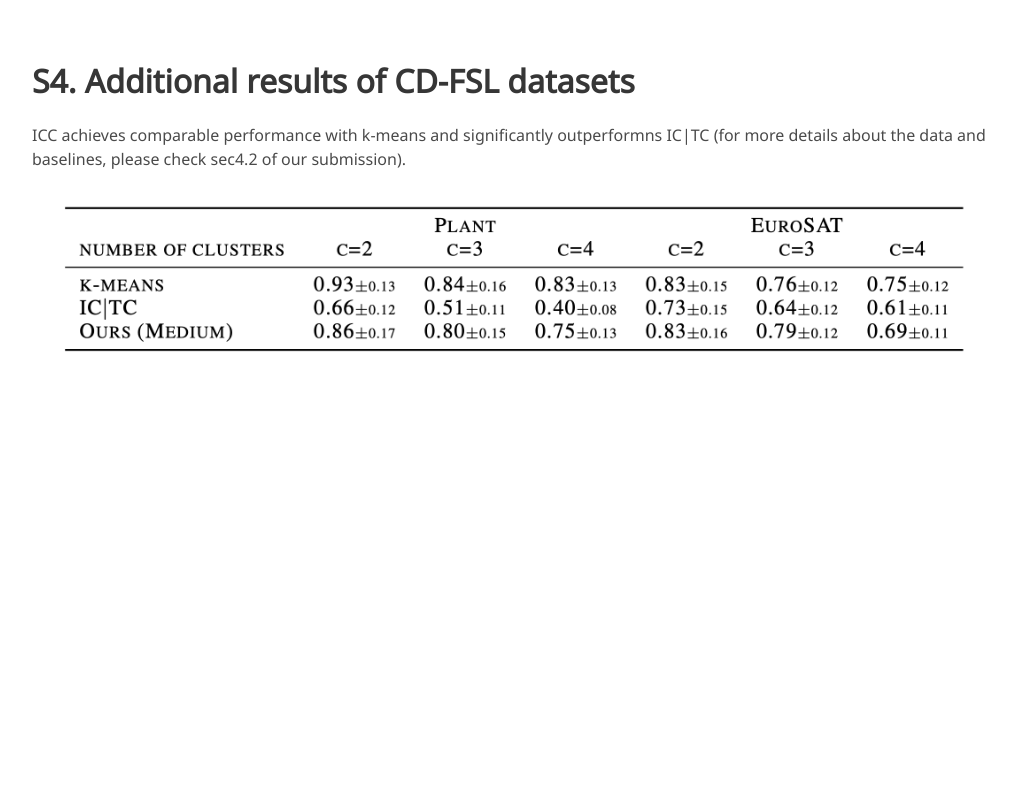
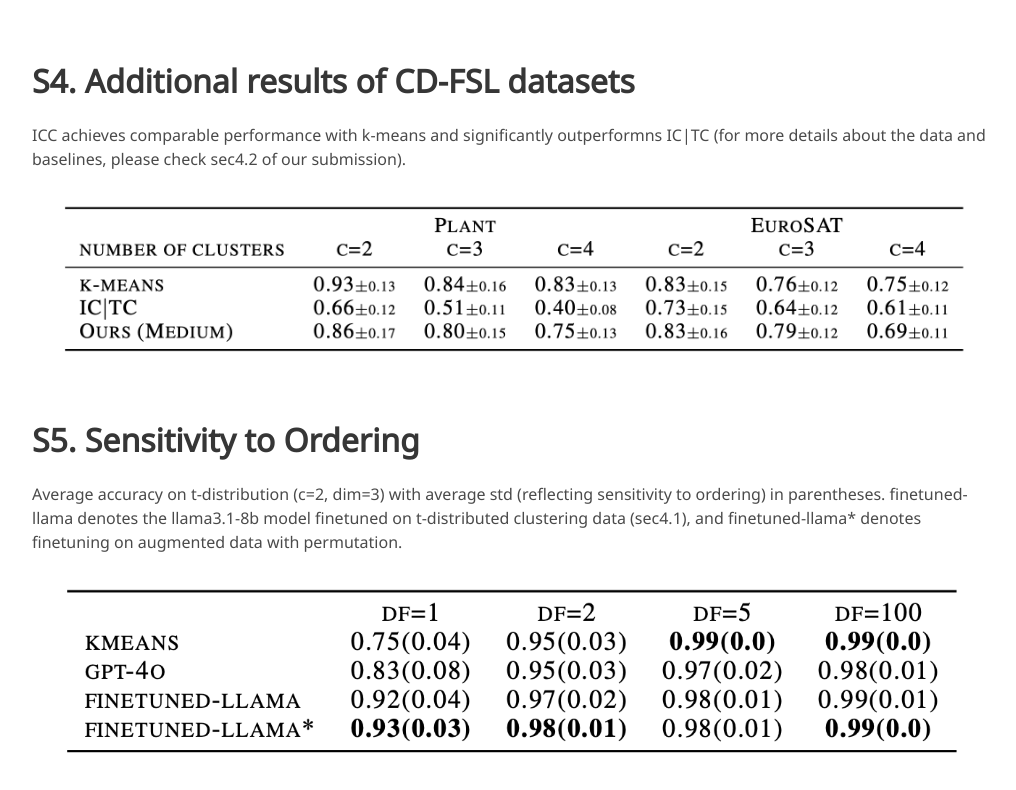
Before and after one commit to in-context-clustering/in-context-clustering.github.io, a plain HTML site: page index.html in a window 1280 px wide. Shown: the part 3069-3859 px from the top of the page, without its empty margins (128-1144 px from the left). Before the commit the page ends 3455 px from the top, so only its background shows below. Drawn offline with nearby package versions, Linux system fonts and the light colour scheme; some icons are missing; a web font is replaced by a local one.

Commit message:
Update index.html

```diff
--- a/index.html
+++ b/index.html
@@ -104,6 +104,16 @@
     </div>
   </div>
 </section>
+
+<section class="hero is-small">
+  <div class="container is-max-desktop">
+    <h2 class="title is-3"><br>S5. Sensitivity to Ordering</h2>
+    <h5> Average accuracy on t-distribution (c=2, dim=3) with average std (reflecting sensitivity to ordering) in parentheses.  finetuned-llama denotes the llama3.1-8b model finetuned on t-distributed clustering data (sec4.1), and finetuned-llama* denotes finetuning on augmented data with permutation. </h5>
+    <div class="hero-body">
+      <img src="static/images/permute.png" alt=""/>
+    </div>
+  </div>
+</section>
 <!-- Pipeline -->
 
 
```
